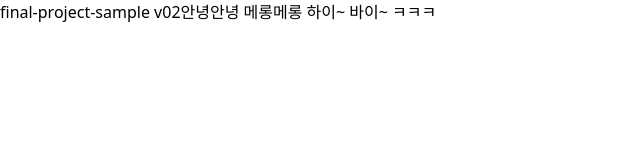
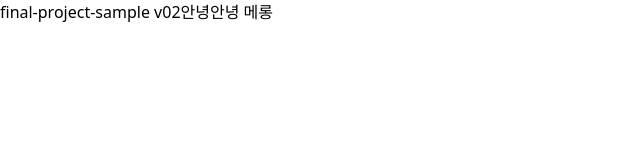
Before and after one commit to KYDDD/Final-12-WhySIBI, a Next.js app: page / in a window 1280 px wide. Shown: the top 160 px of the page, without its empty margins (0-640 px from the left). Built offline with nearby package versions, Linux system fonts and the light colour scheme.

Commit message:
🚀 test: 배포 테스트

```diff
--- a/src/app/page.tsx
+++ b/src/app/page.tsx
@@ -1,3 +1,3 @@
 export default function Home() {
-  return <h1>final-project-sample v02안녕안녕 메롱메롱 하이~ 바이~ ㅋㅋㅋ</h1>;
+  return <h1>final-project-sample v02안녕안녕 메롱</h1>;
 }
```
Also changed, not shown: 1 other file (tests, documents, lock files or other folders).
